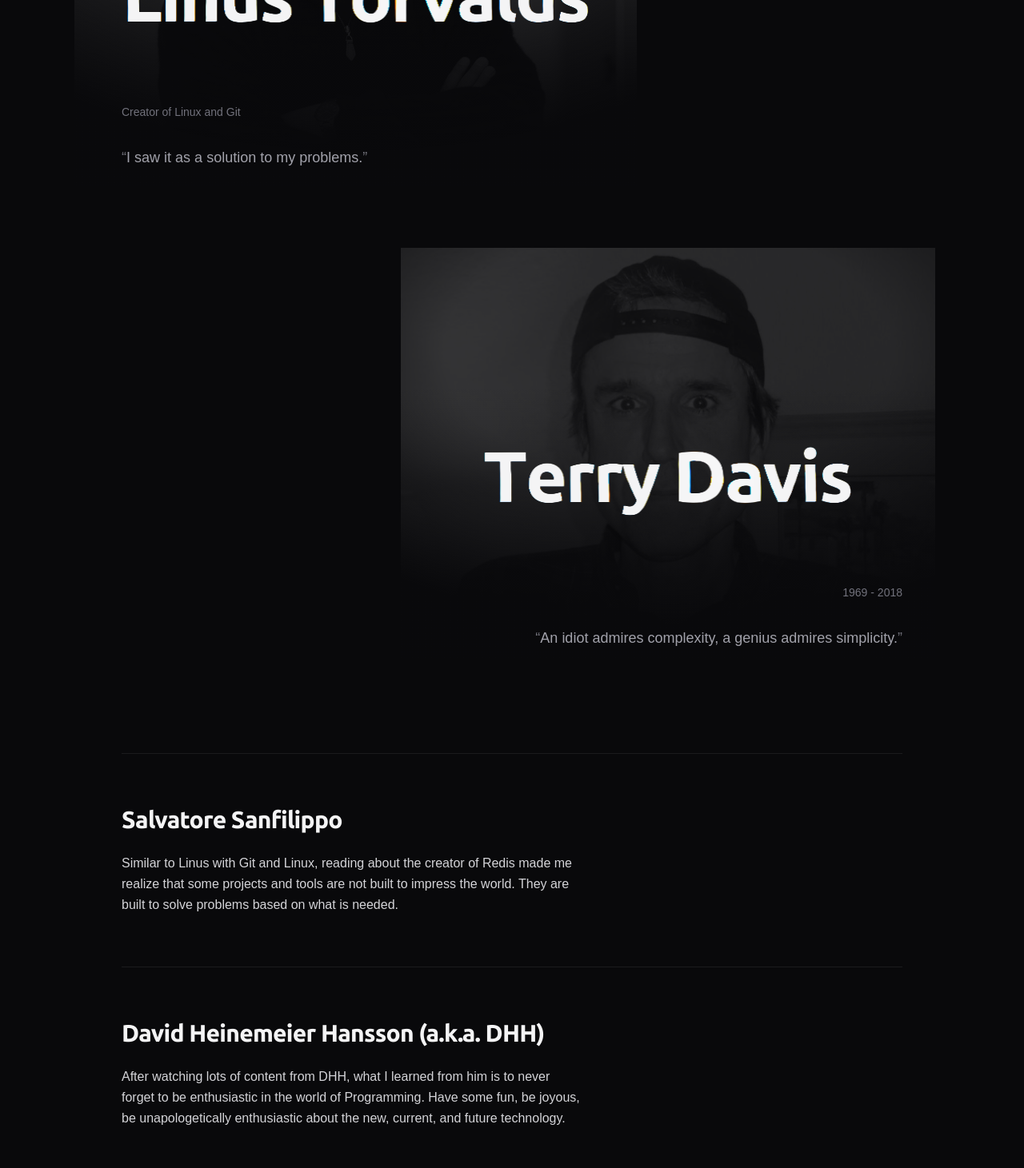
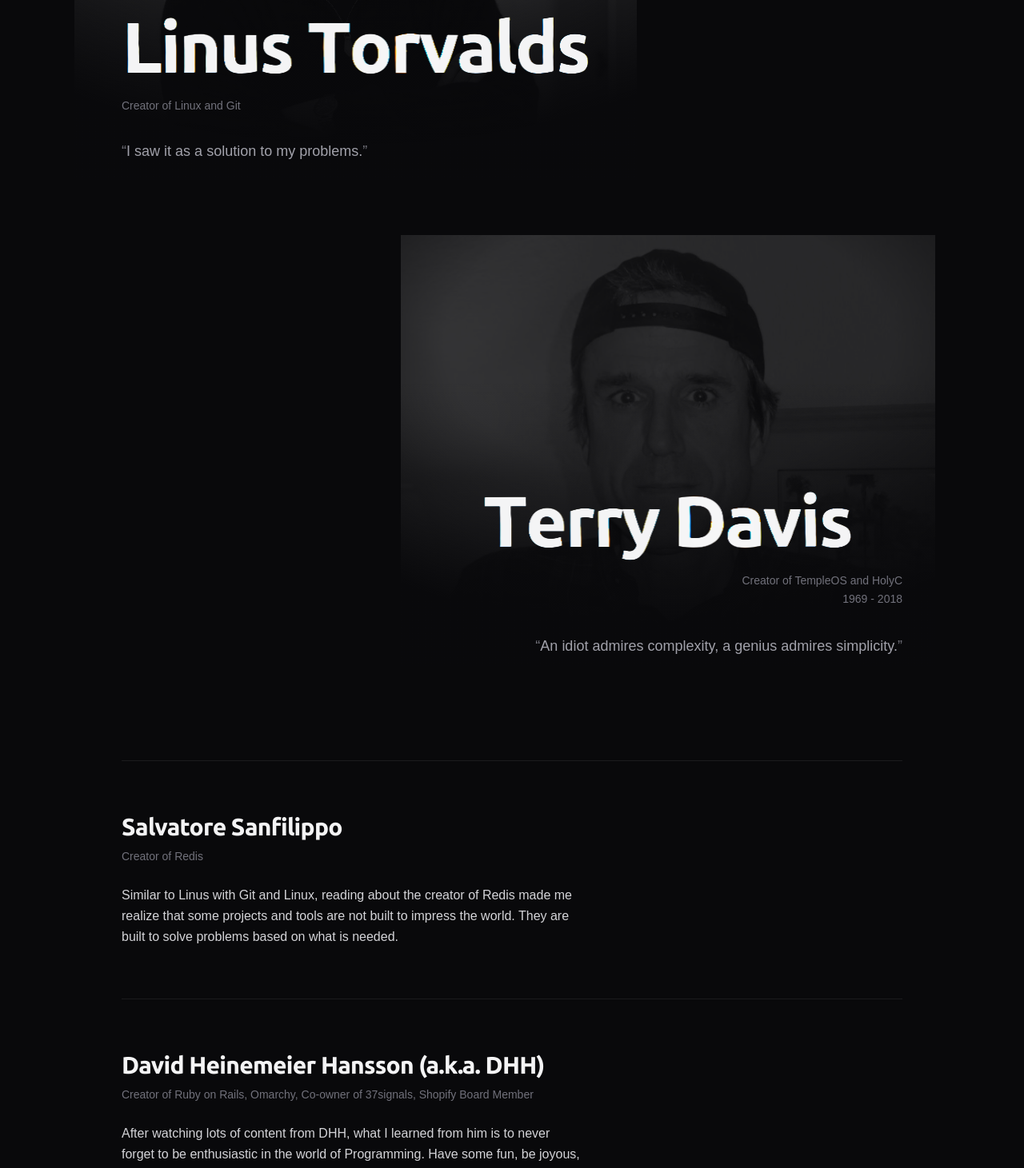
Before and after one commit to chrstn-sgrr/christianesguerra, a Next.js app: page /about in a window 1280 px wide. Shown: the part 1980-3441 px from the top of the page at 80% size. Built offline with nearby package versions, Linux system fonts and the light colour scheme; a web font is replaced by a local one.

Commit message:
fix: tighten name-to-subtext spacing on inspirations cards
Move Linus and Terry's names further down via translate-y to sit closer
to metadata. Improves visual connection and gives Terry's face more clear space.

```diff
--- a/app/about/page.tsx
+++ b/app/about/page.tsx
@@ -46,8 +46,10 @@
           </div>
           <div className="relative z-10 pt-4">
             <h3 className="sr-only">Linus Torvalds</h3>
-            <WarpName text="Linus Torvalds" fitGroup="inspirations" />
-            <p className="mt-4 text-sm text-zinc-500">Creator of Linux and Git</p>
+            <div className="translate-y-12 md:translate-y-16">
+              <WarpName text="Linus Torvalds" fitGroup="inspirations" />
+            </div>
+            <p className="mt-2 text-sm text-zinc-500">Creator of Linux and Git</p>
             <QuoteReveal quote="I saw it as a solution to my problems." align="left" />
           </div>
         </section>
@@ -66,8 +68,13 @@
           </div>
           <div className="relative z-10 pt-4">
             <h3 className="sr-only">Terry Davis</h3>
-            <WarpName text="Terry Davis" fitGroup="inspirations" />
-            <p className="mt-4 text-sm text-zinc-500">1969 - 2018</p>
+            <div className="translate-y-12 md:translate-y-16">
+              <WarpName text="Terry Davis" fitGroup="inspirations" />
+            </div>
+            <p className="mt-2 text-sm leading-relaxed text-zinc-500">
+              <span className="block">Creator of TempleOS and HolyC</span>
+              <span className="block">1969 - 2018</span>
+            </p>
             <QuoteReveal quote="An idiot admires complexity, a genius admires simplicity." align="right" />
           </div>
         </section>
@@ -76,6 +83,7 @@
           <h3 className="font-heading text-2xl font-bold tracking-tight text-zinc-100 sm:text-3xl">
             Salvatore Sanfilippo
           </h3>
+          <p className="mt-2 text-sm leading-relaxed text-zinc-500">Creator of Redis</p>
           <p className="mt-6 max-w-[65ch] leading-relaxed text-zinc-300">
             Similar to Linus with Git and Linux, reading about the creator of Redis made me realize that
             some projects and tools are not built to impress the world.
@@ -87,6 +95,9 @@
           <h3 className="font-heading text-2xl font-bold tracking-tight text-zinc-100 sm:text-3xl">
             David Heinemeier Hansson (a.k.a. DHH)
           </h3>
+          <p className="mt-2 text-sm leading-relaxed text-zinc-500">
+            Creator of Ruby on Rails, Omarchy, Co-owner of 37signals, Shopify Board Member
+          </p>
           <p className="mt-6 max-w-[65ch] leading-relaxed text-zinc-300">
             After watching lots of content from DHH, what I learned from him is to never forget to be enthusiastic in the world of Programming.
             Have some fun, be joyous, be unapologetically enthusiastic about the new,
```
